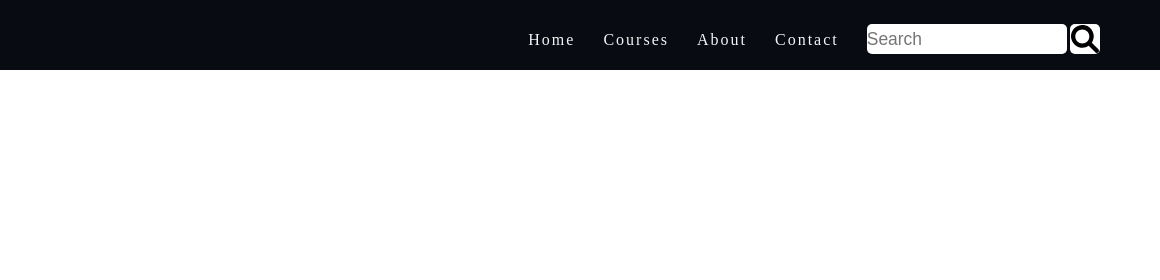
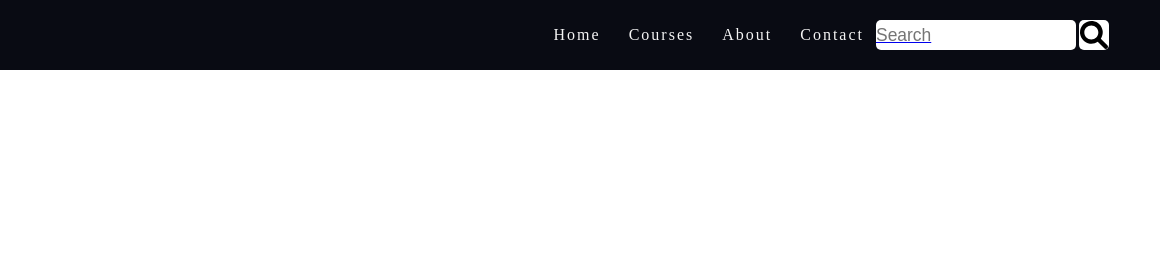
Before and after one commit to rohan-singh987/eduPort, a plain HTML site: page home.html in a window 1280 px wide. Shown: the top 280 px of the page, 120-1280 px from the left. Drawn offline with Linux system fonts and the light colour scheme.

```diff
--- a/home.html
+++ b/home.html
@@ -38,16 +38,16 @@
                     </a>
                 </li>
 
-                <li>
+            </ul>
+                <div class="search-bar">
                     <a class="search"href="#">
                       <form class="" action="index.html" method="post">
                         <input type="text" name="" value="" class="search" placeholder="Search">
                         <button class="submit-search"type="submit" name="button"><svg aria-hidden="true" focusable="false" data-prefix="fas" data-icon="magnifying-glass" class="svg-inline--fa fa-magnifying-glass" role="img" xmlns="http://www.w3.org/2000/svg" viewBox="0 0 512 512"><path fill="currentColor" d="M500.3 443.7l-119.7-119.7c27.22-40.41 40.65-90.9 33.46-144.7C401.8 87.79 326.8 13.32 235.2 1.723C99.01-15.51-15.51 99.01 1.724 235.2c11.6 91.64 86.08 166.7 177.6 178.9c53.8 7.189 104.3-6.236 144.7-33.46l119.7 119.7c15.62 15.62 40.95 15.62 56.57 0C515.9 484.7 515.9 459.3 500.3 443.7zM79.1 208c0-70.58 57.42-128 128-128s128 57.42 128 128c0 70.58-57.42 128-128 128S79.1 278.6 79.1 208z"></path></svg></button>
                       </form>
                     </a>
-                </li>
+                </div>
 
-            </ul>
         </div>
     </nav>
 <footer id="footer"><small>©2021 eduPort</small><a href="mailto:sumedhapoonia@icloud.com"><button type="button" class="mail"name="button">Mail Us</button></a></footer>
--- a/style.css
+++ b/style.css
@@ -214,7 +214,7 @@
   height: 30px;
   width: 30px;
   position: relative;
-  top: 8px;
+  margin: 3px;
   background-color: white;
   padding: 1px;
   border: none;
@@ -255,3 +255,9 @@
 margin-left: 70px;
 margin-top: 15px;
 }
+
+form{
+    display: flex;
+    align-items: center;
+    justify-content: center;
+}
```
